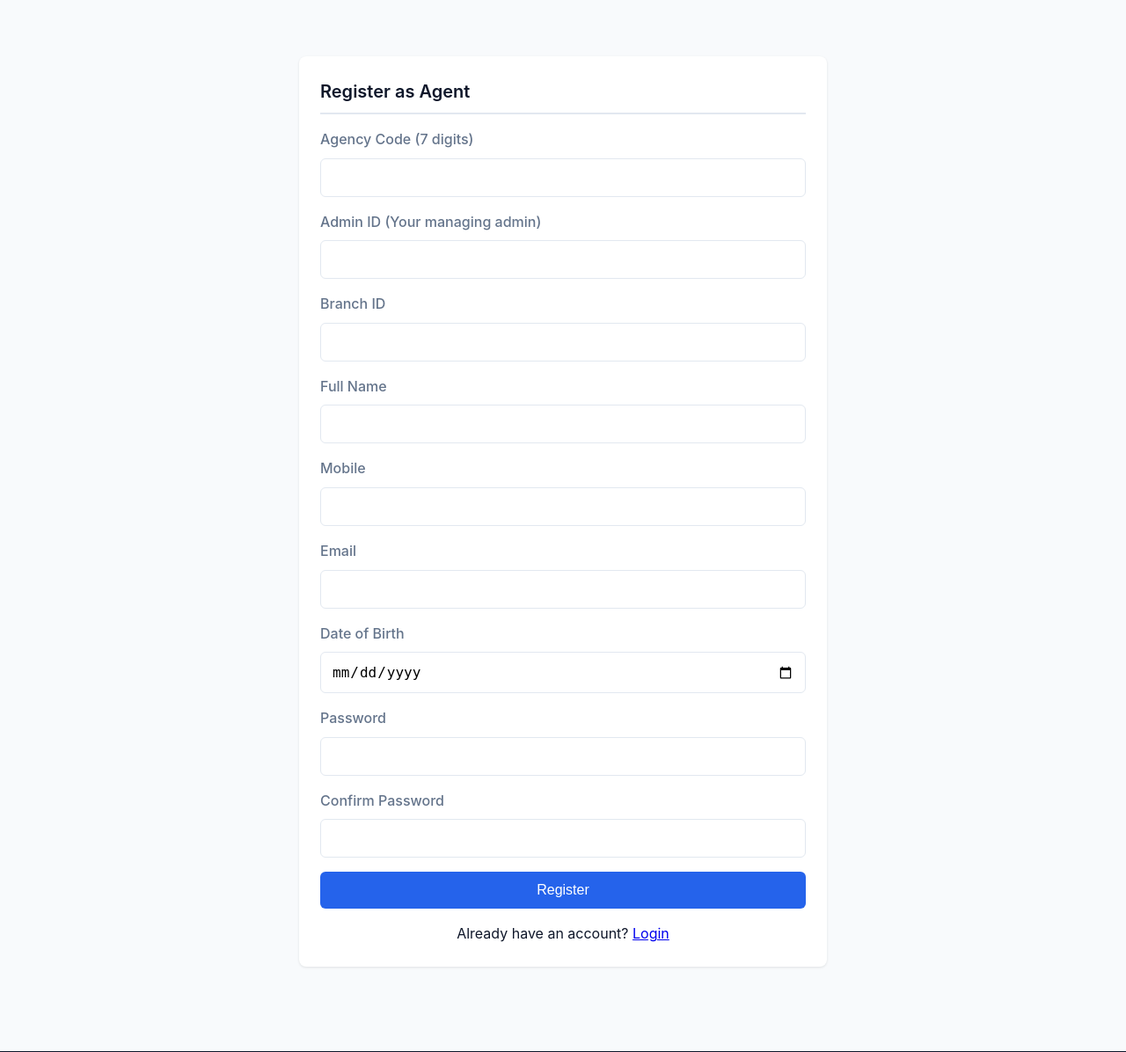
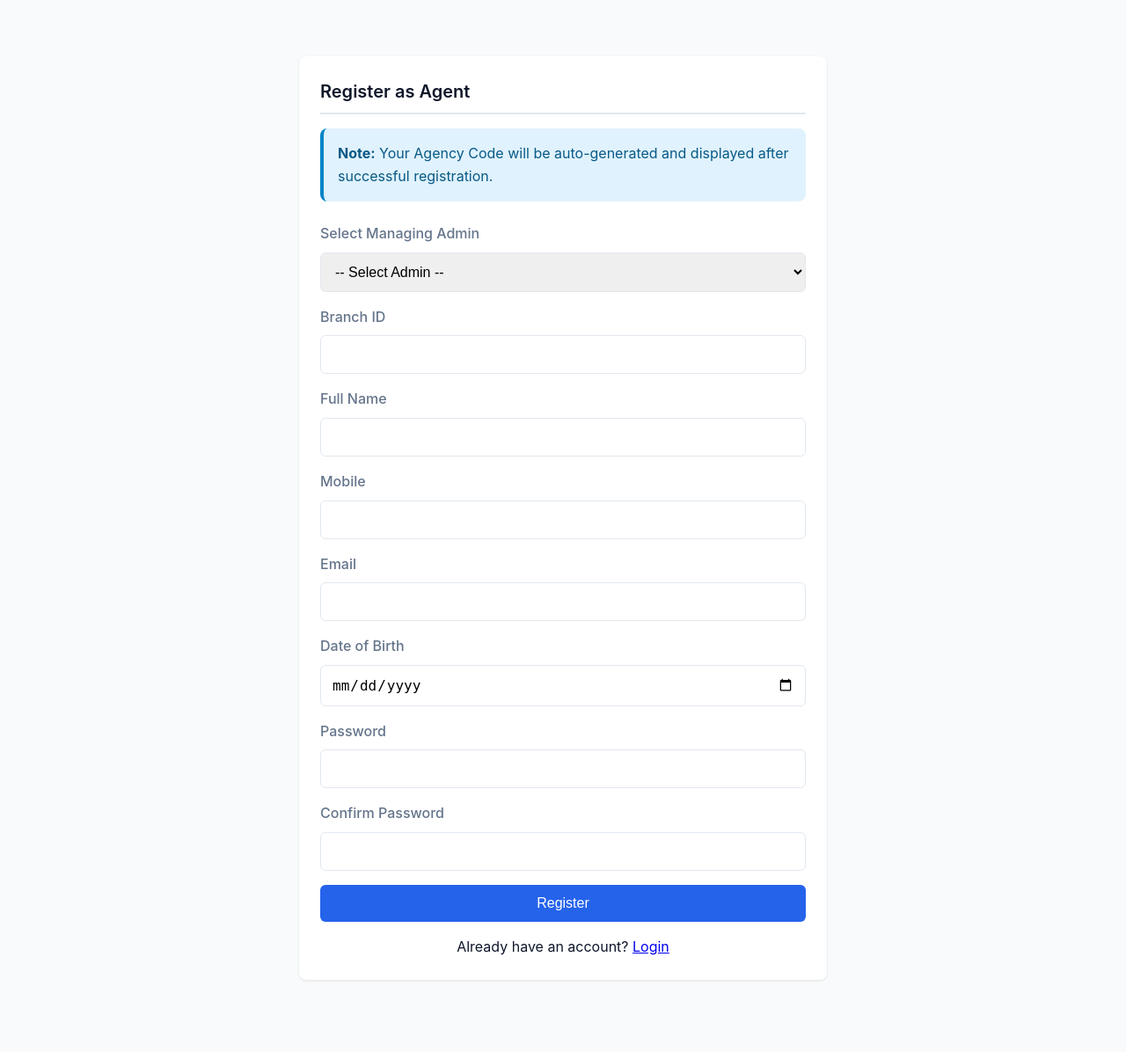
Before and after one commit to Shraddha0709/Insurance-Management-DBMS-CP, a Flask app: page /register/agent in a window 1280 px wide. Shown: the top 1196 px of the page at 88% size. Run offline with Flask 3, Linux system fonts and the light colour scheme; data comes from the database, SQL or seed files in the repository.

Commit message:
Krushnansh: Auto-generating agent and admin ID.

```diff
--- a/app.py
+++ b/app.py
@@ -103,11 +103,19 @@ def login():
 
     return render_template('login.html')
 
+
 @app.route('/register/<role>', methods=['GET', 'POST'])
 def register(role):
     if role not in ['admin', 'agent']:
         flash('Invalid registration type', 'danger')
         return redirect(url_for('index'))
+
+    conn = get_db_connection()
+    if not conn:
+        flash('Database connection error', 'danger')
+        return redirect(url_for('index'))
+
+    cursor = conn.cursor(dictionary=True)
 
     if request.method == 'POST':
         password = request.form.get('password')
@@ -115,31 +123,19 @@ def register(role):
 
         if password != confirm_password:
             flash('Passwords do not match', 'danger')
-            return render_template('register.html', role=role)
-
-        conn = get_db_connection()
-        if not conn:
-            flash('Database connection error', 'danger')
-            return render_template('register.html', role=role)
-
-        cursor = conn.cursor()
+            cursor.close()
+            conn.close()
+            return render_template('register.html', role=role, admins=get_admins(cursor) if role == 'agent' else None)
 
         try:
             hashed_password = bcrypt.hashpw(password.encode('utf-8'), bcrypt.gensalt()).decode('utf-8')
 
             if role == 'admin':
-                admin_id = request.form.get('admin_id').strip()
-                if len(admin_id) != 5 or not admin_id.isdigit():
-                    flash('Admin ID must be 5 digits', 'danger')
-                    return render_template('register.html', role=role)
-
-                # Check uniqueness
-                cursor.execute("SELECT Admin_id FROM Admin WHERE Admin_id = %s", (admin_id,))
-                if cursor.fetchone():
-                    flash('Admin ID already exists', 'danger')
-                    cursor.close()
-                    conn.close()
-                    return render_template('register.html', role=role)
+                # Auto-generate Admin ID
+                cursor.execute("SELECT MAX(CAST(Admin_id AS UNSIGNED)) as max_id FROM Admin")
+                result = cursor.fetchone()
+                next_id = (result['max_id'] or 10000) + 1
+                admin_id = str(next_id).zfill(5)
 
                 query = """INSERT INTO Admin (Admin_id, Branch_id, Name, Mobile, Email, DOB, Designation, Password)
                            VALUES (%s, %s, %s, %s, %s, %s, %s, %s)"""
@@ -153,19 +149,26 @@ def register(role):
                     request.form.get('designation'),
                     hashed_password
                 )
+
+                cursor.execute(query, values)
+                conn.commit()
+
+                cursor.close()
+                conn.close()
+
+                # Show success page with generated ID
+                return render_template('registration_success.html',
+                                     role='admin',
+                                     user_id=admin_id,
+                                     name=request.form.get('name'),
+                                     email=request.form.get('email'))
+
             else:  # agent
-                agency_code = request.form.get('agency_code').strip()
-                if len(agency_code) != 7 or not agency_code.isdigit():
-                    flash('Agency Code must be 7 digits', 'danger')
-                    return render_template('register.html', role=role)
-
-                # Check uniqueness
-                cursor.execute("SELECT Agency_code FROM Agent WHERE Agency_code = %s", (agency_code,))
-                if cursor.fetchone():
-                    flash('Agency Code already exists', 'danger')
-                    cursor.close()
-                    conn.close()
-                    return render_template('register.html', role=role)
+                # Auto-generate Agency Code
+                cursor.execute("SELECT MAX(CAST(Agency_code AS UNSIGNED)) as max_code FROM Agent")
+                result = cursor.fetchone()
+                next_code = (result['max_code'] or 1000000) + 1
+                agency_code = str(next_code).zfill(7)
 
                 query = """INSERT INTO Agent (Agency_code, Admin_id, Branch_id, Name, Mobile, Email, Password)
                            VALUES (%s, %s, %s, %s, %s, %s, %s)"""
@@ -179,12 +182,18 @@ def register(role):
                     hashed_password
                 )
 
-            cursor.execute(query, values)
-            conn.commit()
-            flash('Registration successful! Please login.', 'success')
-            cursor.close()
-            conn.close()
-            return redirect(url_for('login'))
+                cursor.execute(query, values)
+                conn.commit()
+
+                cursor.close()
+                conn.close()
+
+                # Show success page with generated code
+                return render_template('registration_success.html',
+                                     role='agent',
+                                     user_id=agency_code,
+                                     name=request.form.get('name'),
+                                     email=request.form.get('email'))
 
         except mysql.connector.Error as e:
             conn.rollback()
@@ -192,7 +201,19 @@ def register(role):
             cursor.close()
             conn.close()
 
-    return render_template('register.html', role=role)
+    # GET request - show form
+    admins = None
+    if role == 'agent':
+        admins = get_admins(cursor)
+
+    cursor.close()
+    conn.close()
+    return render_template('register.html', role=role, admins=admins)
+
+def get_admins(cursor):
+    """Helper function to get all admins for agent registration"""
+    cursor.execute("SELECT Admin_id, Name, Branch_id FROM Admin ORDER BY Admin_id")
+    return cursor.fetchall()
 
 @app.route('/logout')
 def logout():
--- a/templates/register.html
+++ b/templates/register.html
@@ -6,24 +6,34 @@
 <div style="max-width: 600px; margin: 2rem auto;">
     <div class="card">
         <h2 class="card-header">Register as {{ role|title }}</h2>
+        <div style="background: #e0f2fe; padding: 1rem; border-radius: 0.5rem; margin-bottom: 1.5rem; border-left: 4px solid #0284c7;">
+            <p style="margin: 0; color: #075985;">
+                {% if role == 'admin' %}
+                <strong>Note:</strong> Your Admin ID will be auto-generated and displayed after successful registration.
+                {% else %}
+                <strong>Note:</strong> Your Agency Code will be auto-generated and displayed after successful registration.
+                {% endif %}
+            </p>
+        </div>
         <form method="POST">
             {% if role == 'admin' %}
-            <div class="form-group">
-                <label for="admin_id">Admin ID (5 digits)</label>
-                <input type="text" id="admin_id" name="admin_id" pattern="\d{5}" required>
-            </div>
             <div class="form-group">
                 <label for="designation">Designation</label>
                 <input type="text" id="designation" name="designation" required>
             </div>
             {% else %}
             <div class="form-group">
-                <label for="agency_code">Agency Code (7 digits)</label>
-                <input type="text" id="agency_code" name="agency_code" pattern="\d{7}" required>
-            </div>
-            <div class="form-group">
-                <label for="admin_id">Admin ID (Your managing admin)</label>
-                <input type="text" id="admin_id" name="admin_id" pattern="\d{5}" required>
+                <label for="admin_id">Select Managing Admin</label>
+                <select id="admin_id" name="admin_id" required>
+                    <option value="">-- Select Admin --</option>
+                    {% if admins %}
+                        {% for admin in admins %}
+                        <option value="{{ admin.Admin_id }}">{{ admin.Admin_id }} - {{ admin.Name }} ({{ admin.Branch_id }})</option>
+                        {% endfor %}
+                    {% else %}
+                        <option value="10001">10001 - Default Admin (BR001)</option>
+                    {% endif %}
+                </select>
             </div>
             {% endif %}
 
```
Also changed, not shown: templates/registration_success.html (added, +60 -0 lines).
